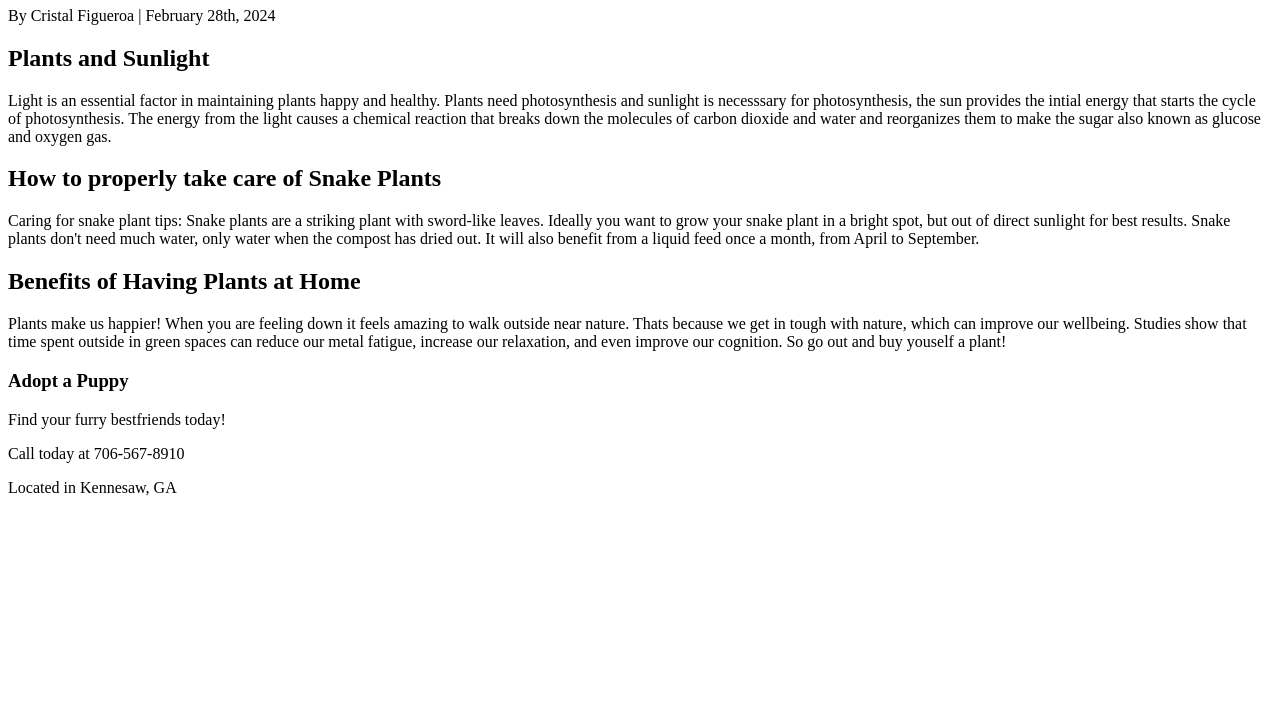
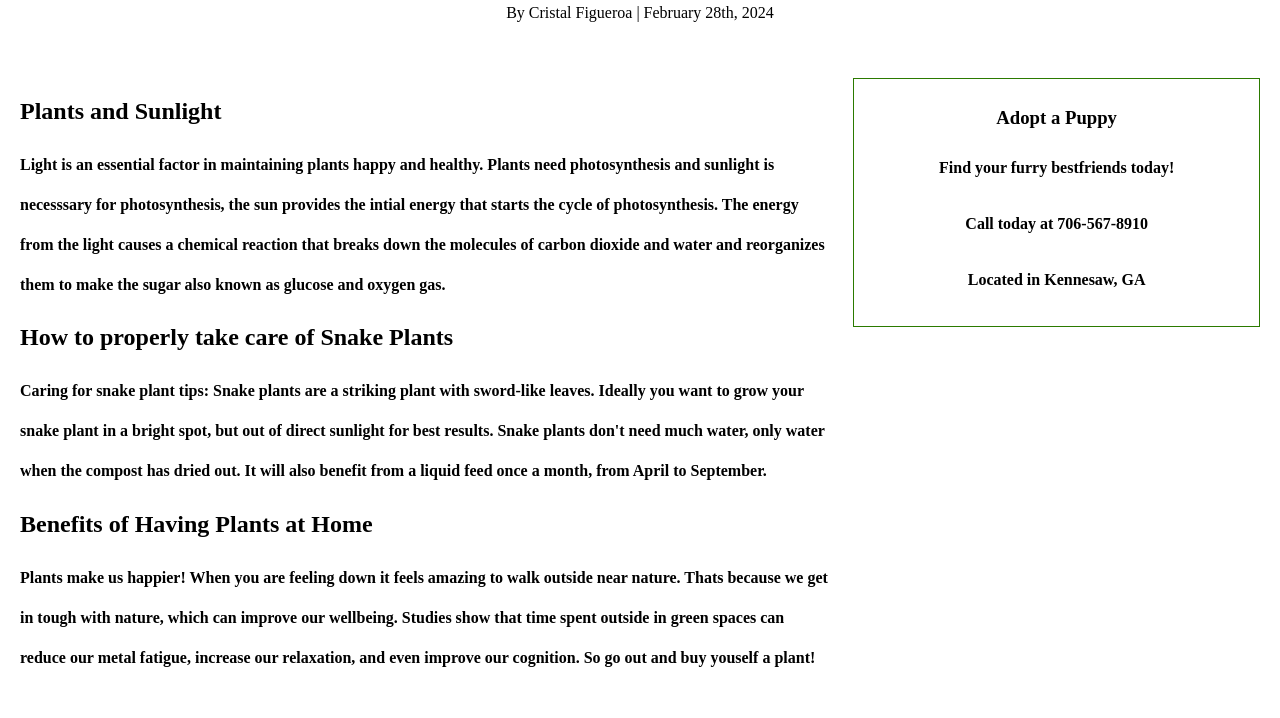
Before and after one commit to Cristaltherock/NewsPaperProjectCF, a plain HTML site: page article.html in a window 1280 px wide. Shown: the part 242-960 px from the top of the page. Before the commit the page ends 800 px from the top, so only its background shows below. Drawn offline with Linux system fonts and the light colour scheme; files that its build step writes are made by us from their sources; the site is published under a folder, as on GitHub Pages, so addresses that start at the root find nothing.

Commit message:
Troubleshooting CSS

```diff
--- a/article.html
+++ b/article.html
@@ -4,7 +4,7 @@
     <meta charset="UTF-8">
     <meta name="viewport" content="width=device-width, initial-scale=1.0">
     <title>Article Page</title>
-    <link rel="stylesheet" href="/CSS/style.css">
+    <link rel="stylesheet" href="style.css">
 
 </head>
 <body>
```
Also changed, not shown: gallery.html (+1 -1 lines), index.html (+1 -1 lines).
